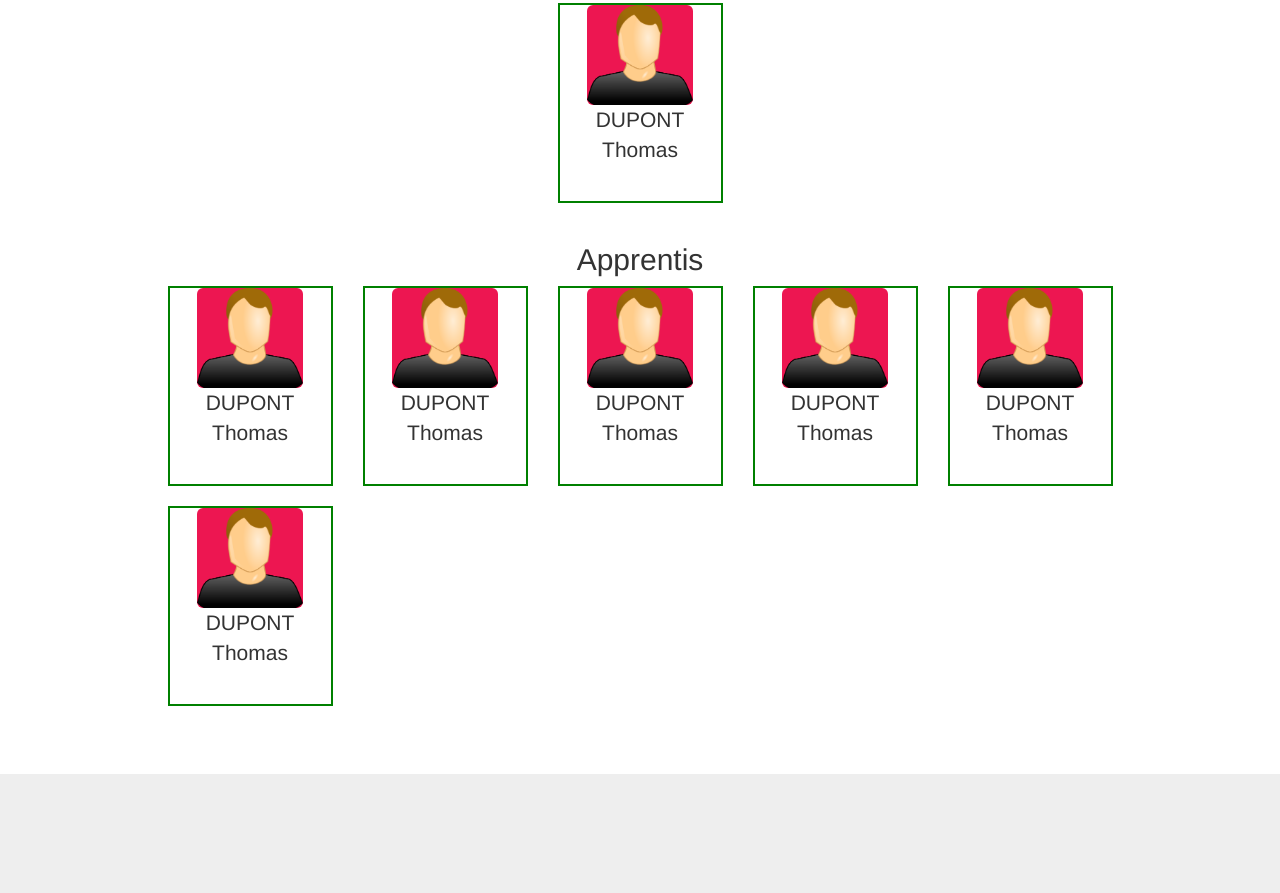
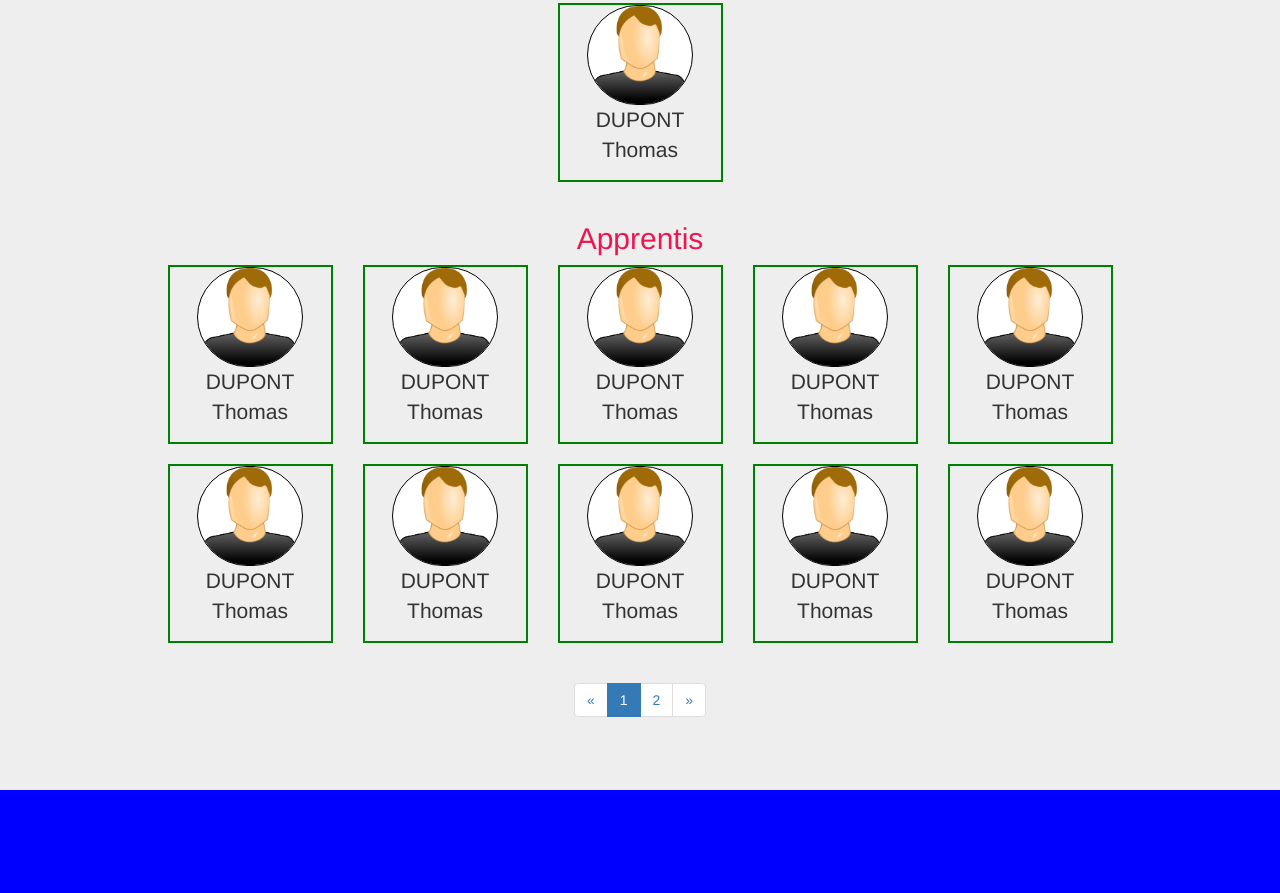
Before and after one commit to Korbylesbonstuyaux/trombinoscope, a plain HTML site: page index.html in a window 1280 px wide. Shown: the part 807-1700 px from the top of the page. Drawn offline with nearby package versions, Linux system fonts and the light colour scheme.

Commit message:
Pagination index.html

```diff
--- a/css/custom.css
+++ b/css/custom.css
@@ -1,5 +1,5 @@
 /*
-Magenta : #ED1651
+Magenta : #ED1651 237 22 81
 
 */
 
@@ -109,13 +109,18 @@ nav button {
 
 #trombinoscope {
   text-align: center;
-  background-color: white;
+}
+
+#trombinoscope h1, h2 {
+  color: #ED1651 !important;
 }
 
 .member {
   border: 2px solid green;
-  height: 200px;
   margin-bottom: 20px;
+}
+.member:hover {
+  background-color: rgba(237, 22, 81, 0.5); !important;
 }
 
 .photo .description {
@@ -124,7 +129,9 @@ nav button {
 .photo img {
   height: 100px;
   width: auto;
-  background-color: #ED1651 !important;
+  background-color: white !important;
+  border: 1px solid black;
+  border-radius: 50px;
 }
 
 /* END TROMBINOSCOPE */
@@ -134,6 +141,7 @@ nav button {
 #partner {
   height: 500px;
   text-align: center;
+  background-color: blue;
 }
 
 /* END PARTNER */
--- a/index.html
+++ b/index.html
@@ -85,6 +85,7 @@
           <h2>
             Apprentis
           </h2>
+          <div id="members">
             <div class="col-lg-2 col-lg-offset-1">
               <div class="member">
                 <div class="row">
@@ -175,6 +176,91 @@
                 </div>
               </div>
             </div>
+            <div class="col-lg-2">
+              <div class="member">
+                <div class="row">
+                  <div class="photo col-lg-12 col-xs-4">
+                    <img src="images/unknow.png" alt="" class="img-rounded" />
+                  </div>
+                  <div class="description col-lg-12 col-xs-8">
+                    <p>
+                      DUPONT<br>
+                      Thomas
+                    </p>
+                  </div>
+                </div>
+              </div>
+            </div>
+            <div class="col-lg-2">
+              <div class="member">
+                <div class="row">
+                  <div class="photo col-lg-12 col-xs-4">
+                    <img src="images/unknow.png" alt="" class="img-rounded" />
+                  </div>
+                  <div class="description col-lg-12 col-xs-8">
+                    <p>
+                      DUPONT<br>
+                      Thomas
+                    </p>
+                  </div>
+                </div>
+              </div>
+            </div>
+            <div class="col-lg-2">
+              <div class="member">
+                <div class="row">
+                  <div class="photo col-lg-12 col-xs-4">
+                    <img src="images/unknow.png" alt="" class="img-rounded" />
+                  </div>
+                  <div class="description col-lg-12 col-xs-8">
+                    <p>
+                      DUPONT<br>
+                      Thomas
+                    </p>
+                  </div>
+                </div>
+              </div>
+            </div>
+            <div class="col-lg-2">
+              <div class="member">
+                <div class="row">
+                  <div class="photo col-lg-12 col-xs-4">
+                    <img src="images/unknow.png" alt="" class="img-rounded" />
+                  </div>
+                  <div class="description col-lg-12 col-xs-8">
+                    <p>
+                      DUPONT<br>
+                      Thomas
+                    </p>
+                  </div>
+                </div>
+              </div>
+            </div>
+            <div class="col-lg-2 col-lg-offset-1">
+              <div class="member">
+                <div class="row">
+                  <div class="photo col-lg-12 col-xs-4">
+                    <img src="images/unknow.png" alt="" class="img-rounded" />
+                  </div>
+                  <div class="description col-lg-12 col-xs-8">
+                    <p>
+                      DUPONT<br>
+                      Test
+                    </p>
+                  </div>
+                </div>
+              </div>
+            </div>
+          </div>
+        </div>
+        <div class="row" id="page_navigation">
+          <!-- <ul class="pagination">
+           <li><a href="#">&laquo;</a></li>
+           <li class="active"><a href="#">1</a></li>
+           <li><a href="#">2</a></li>
+           <li><a href="#">3</a></li>
+           <li><a href="#">&raquo;</a></li>
+          </ul> -->
         </div>
       </div>
     </div>
@@ -195,6 +281,54 @@
     <script src="js/bootstrap.min.js"></script>
     <script src="js/smoothscroll.js"></script>
     <script>
+      var show_per_page = 10;
+      var current_page = 0;
+
+      function set_display(first, last)
+      {
+        $('#members').children().css('display', 'none');
+        $('#members').children().slice(first, last).css('display', 'block');
+      }
+
+      function previous()
+      {
+        if($('.active').prev('.page_link').length) go_to_page(current_page - 1);
+      }
+
+      function next()
+      {
+        if($('.active').next('.page_link').length) go_to_page(current_page + 1);
+      }
+
+      function go_to_page(page_num)
+      {
+        current_page = page_num;
+        start_from = current_page * show_per_page;
+        end_on = start_from + show_per_page;
+        set_display(start_from, end_on);
+
+        $('.page_link active').removeClass('active');
+        $('#id' + page_num).addClass('active');
+      }
+
+      $(document).ready(function()
+      {
+      var number_of_pages = Math.ceil($('#members').children().size() / show_per_page);
+      alert(number_of_pages)
+      var nav = '<ul class="pagination"><li><a href="javascript:previous();">&laquo;</a>';
+      var i = -1;
+      while(number_of_pages > ++i)
+      {
+        nav += '<li class="page_link'
+        if(!i) nav += ' active';
+        nav += '" id="id' + i +'">';
+        nav += '<a href="javascript:go_to_page(' + i +')">'+ (i + 1) +'</a>';
+      }
+      nav += '<li><a href="javascript:next();">&raquo;</a></ul>';
+
+      $('#page_navigation').html(nav);
+      set_display(0, show_per_page);
+      });
     </script>
   </body>
 </html>
```
Lines whose indentation alone changed are shown as unchanged.
